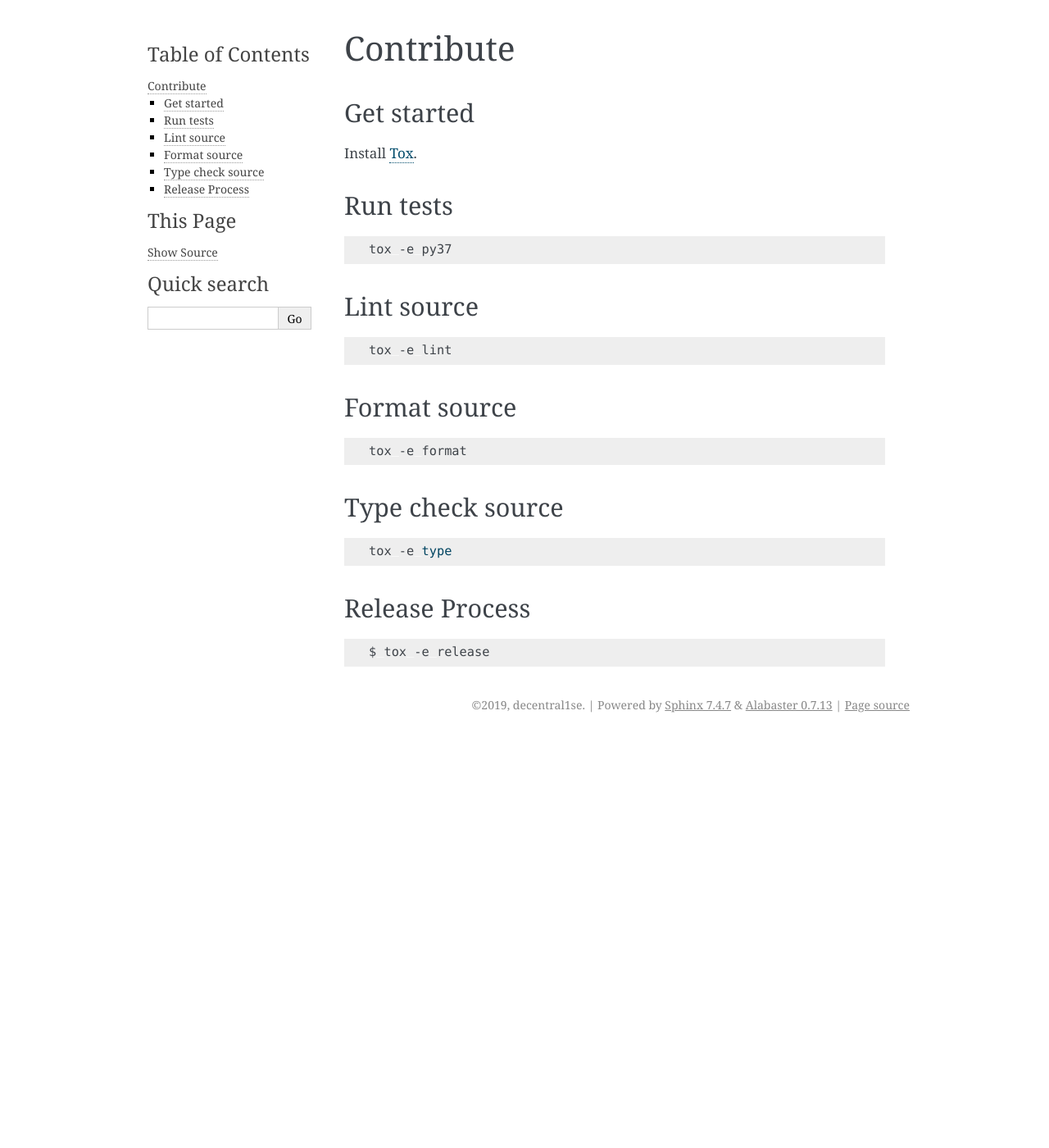
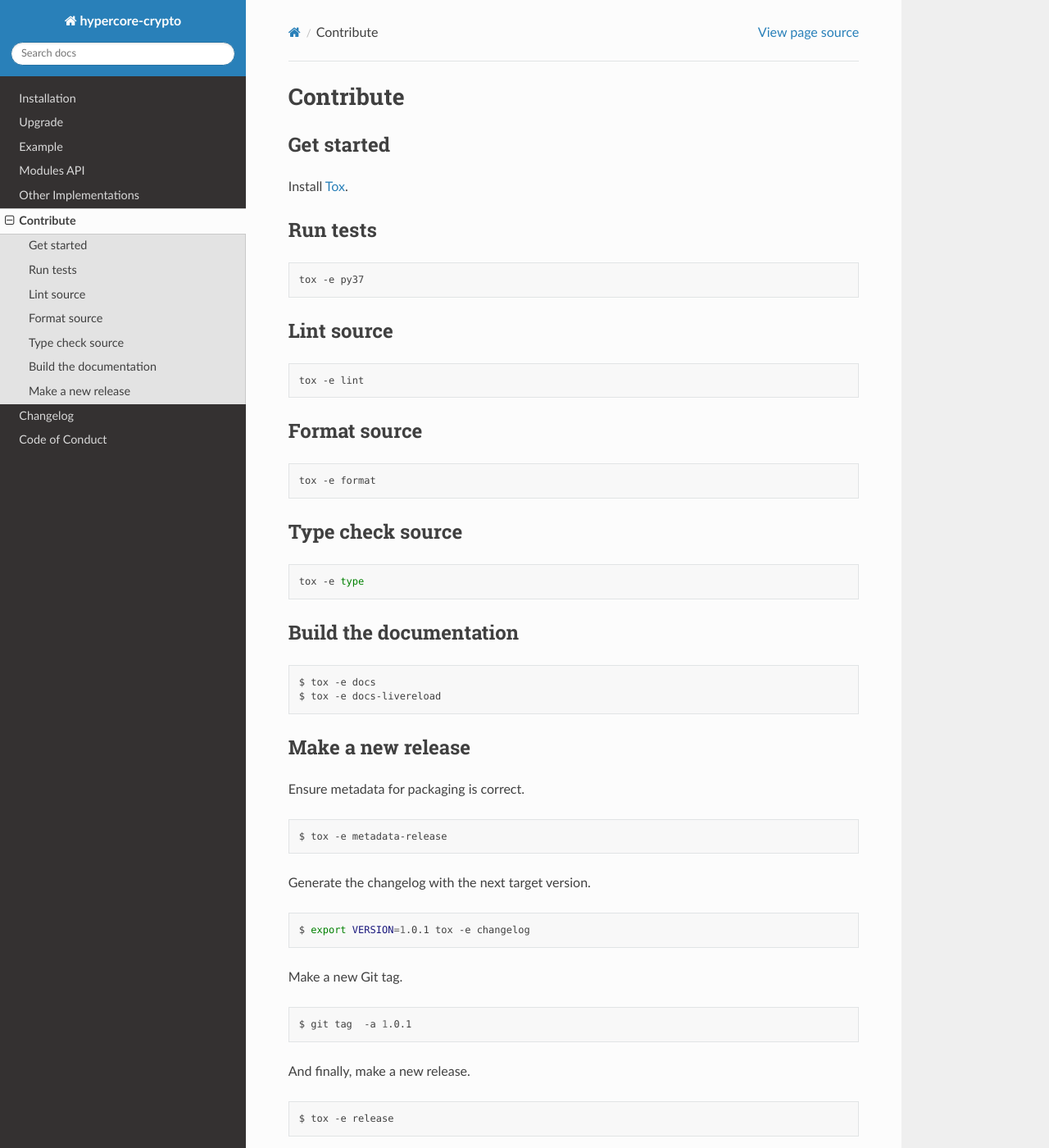
Before and after one commit to hyperpy/hypercore-crypto, a Sphinx documentation site: the page built from documentation/source/contribute.rst, in a window 1280 px wide and 1400 px high. Shown: the whole window at 82% size. Built offline with Sphinx 7.4.7 and the Read the Docs theme 2.0.0, drawn with Linux system fonts in a browser that asks for light colours; some of the changed text lies outside the part shown.

Commit message:
New Sphinx theme and better docs

```diff
--- a/CONTRIBUTING.rst
+++ b/CONTRIBUTING.rst
@@ -33,8 +33,36 @@ Type check source
 
     tox -e type
 
-Release Process
----------------
+Build the documentation
+-----------------------
+
+.. code-block:: bash
+
+    $ tox -e docs
+    $ tox -e docs-livereload
+
+Make a new release
+------------------
+
+Ensure metadata for packaging is correct.
+
+.. code-block:: bash
+
+    $ tox -e metadata-release
+
+Generate the changelog with the next target version.
+
+.. code-block:: bash
+
+    $ export VERSION=1.0.1 tox -e changelog
+
+Make a new Git tag.
+
+.. code-block:: bash
+
+    $ git tag  -a 1.0.1
+
+And finally, make a new release.
 
 .. code-block:: bash
 
--- a/documentation/source/conf.py
+++ b/documentation/source/conf.py
@@ -1,7 +1,7 @@
 author = 'decentral1se'
 copyright = '2019, decentral1se'
 html_static_path = ['_static']
-html_theme = 'alabaster'
+html_theme = 'sphinx_rtd_theme'
 master_doc = 'index'
 project = 'hypercore-crypto'
 templates_path = ['_templates']
--- a/documentation/source/index.rst
+++ b/documentation/source/index.rst
@@ -1,12 +1,13 @@
 .. include:: ../../README.rst
-  :end-before: _documentation
-
-Table of Contents
-*****************
+   :end-before: _documentation
 
 .. toctree::
+   :maxdepth: 1
+   :hidden:
 
    install
+   upgrade
+   example
    modules-api
    other-impls
    contribute
--- /dev/null
+++ b/documentation/source/upgrade.rst
@@ -0,0 +1,7 @@
+*******
+Upgrade
+*******
+
+.. code-block:: bash
+
+    $ pip install --upgrade hypercore-crypto
--- a/pyproject.toml
+++ b/pyproject.toml
@@ -15,8 +15,8 @@ include = '\.pyi?$'
 [tool.towncrier]
 directory = 'changelog/'
 filename = 'CHANGELOG.rst'
-package = 'hypercore-crypto'
-package_dir = 'hypercore-crypto'
+package = 'hypercore_crypto'
+package_dir = 'hypercore_crypto'
 
   [[tool.towncrier.type]]
   directory = 'removal'
--- a/setup.cfg
+++ b/setup.cfg
@@ -58,6 +58,7 @@ warning-is-error = True
 [options.extras_require]
 docs =
   sphinx
+  sphinx_rtd_theme
   sphinx-autodoc-typehints >= 1.6.0, < 2.0
 changelog =
   towncrier <= 19.2.0, < 20.0
```
Also changed, not shown: CHANGELOG.rst (+17 -0 lines), README.rst (+3 -23 lines), documentation/source/example.rst (added, +13 -0 lines), documentation/source/other-impls.rst (+6 -2 lines), 1 other file.
